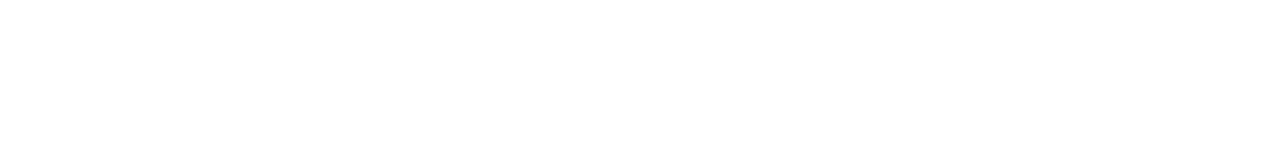
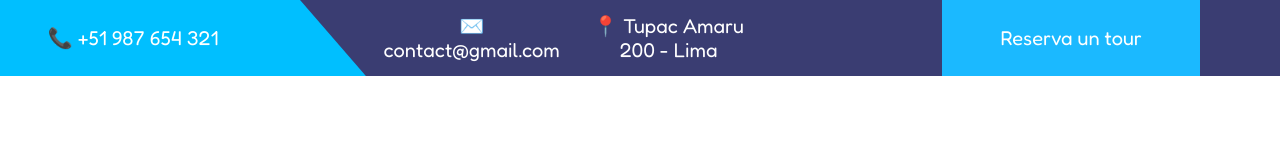
Before and after one commit to FabiCasC/web-colegio-preescolar, a plain HTML site: page index.html in a window 1280 px wide. Drawn offline with Linux system fonts and the light colour scheme.

Commit message:
Logo de pag agregado, header de datos check+css

```diff
--- a/index.html
+++ b/index.html
@@ -3,9 +3,23 @@
 <head>
     <meta charset="UTF-8">
     <meta name="viewport" content="width=device-width, initial-scale=1.0">
-    <title>Document</title>
+    <title>EduKid</title>
+    <link rel="stylesheet" href="styles.css">
+    <link rel="icon" type="image/png" sizes="50x50" href="assets/icons/lapizlog.png">
 </head>
 <body>
+    <header class="cabecera-pag">
+        <div class="contacto">
+            <span id="numero-cab">📞 +51 987 654 321</span>
+            <span>✉️ contact@gmail.com</span>
+            <span>📍 Tupac Amaru 200 - Lima</span>
+        </div>
+        <a class="btn-tour">Reserva un tour</a>
+    </header>
+
+
+
+
 
 </body>
 </html>
--- a/styles.css
+++ b/styles.css
@@ -0,0 +1,69 @@
+/*Esta es la fuente del figma y lo saque de google fonts*/
+@import url('https://fonts.googleapis.com/css2?family=Fredoka:wght@300..700&display=swap');
+
+/*colores del figma*/
+:root{
+    --color-celeste: #1BB9FF;
+    --color-amarillo: #FFC107;
+    --color-rojo: #DC3545;
+    --color-fd-blanco: #FFFFFF;
+    --color-azulosc: #3A3D72;
+    --color-negro: #000000;
+    --fuente-fredoka: "Fredoka", sans-serif;
+}
+/*aqui puse la misma fuente para todo*/
+*{
+    margin: 0;
+    padding:0;
+    font-family: var(--fuente-fredoka);
+    text-decoration: none;
+}
+
+.cabecera-pag{
+    display: flex;
+    justify-content: space-between;
+    align-items: center;
+    background: var(--color-azulosc);
+    color: var(--color-fd-blanco);
+    height: 76px;
+    box-sizing: border-box;
+}
+.contacto{
+    display: flex;
+    justify-content: space-between;
+    align-items: center;
+    width: 100%;
+    padding-right: 8%;
+    height: 100%;
+}
+
+span, a.btn-tour{
+    font-size: 20px;
+}
+span{
+    width: 24%;
+    text-align: center;
+}
+
+.btn-tour{
+    padding: 25.5px 34px;
+    background-color: var(--color-celeste);
+    width: 16em;
+    text-align: center;
+    margin-right: 4em;
+    margin-left: 4em;
+    cursor: pointer;
+    height: 25px;
+}
+
+#numero-cab{
+    background-color: #00bfff;
+    color: white;
+    clip-path: polygon(0 0, 82% 0, 100% 100%, 0 100%);
+    margin-left: 0px;
+    width: 35%;
+    padding-top: 25.5px;
+    padding-bottom: 25.5px;
+    padding-right: 100px;
+    height: 25px;
+}
```
Also changed, not shown: assets/icons/lapizlog.png (added).
